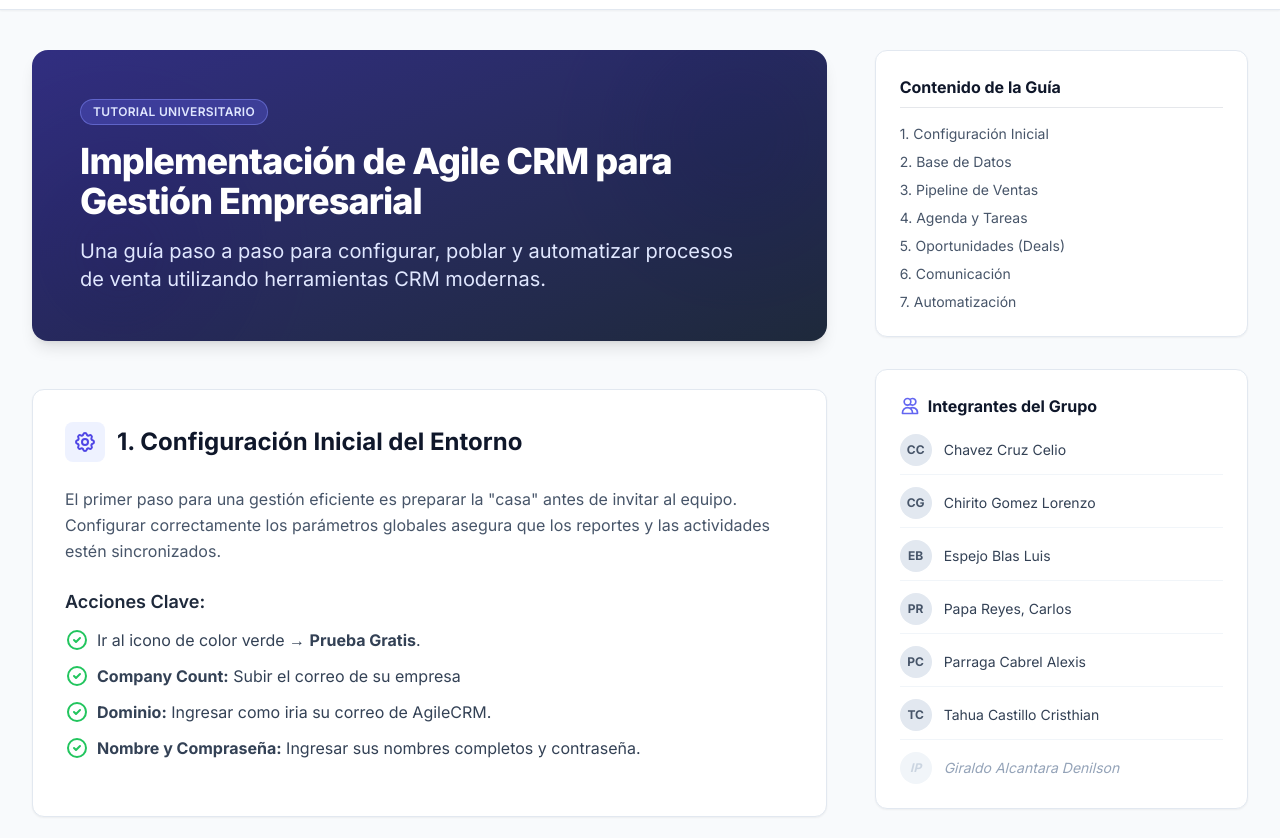
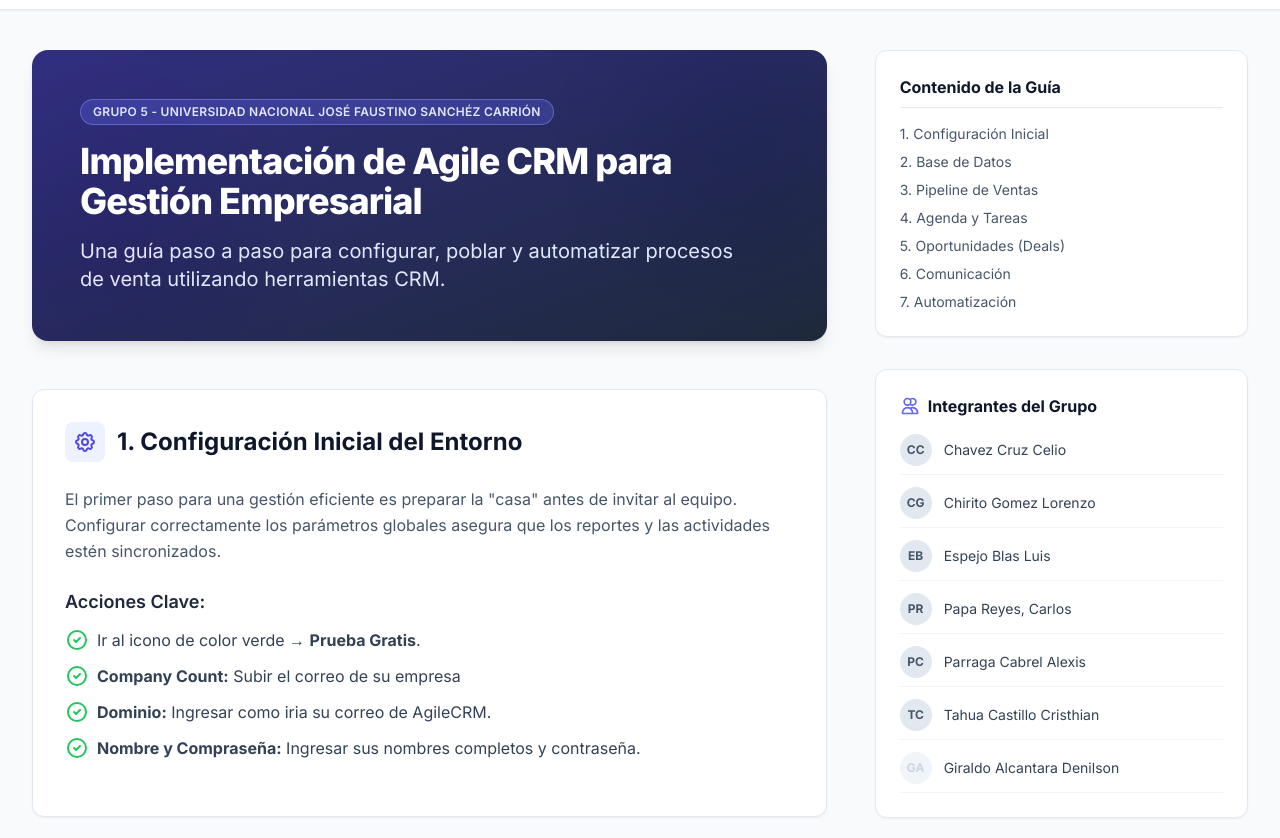
Before and after one commit to Andrestcc/grupo5_agilecrm, a plain HTML site: page index.html in a window 1280 px wide. Shown: the part 55-893 px from the top of the page. Drawn offline with nearby package versions, Linux system fonts and the light colour scheme.

Commit message:
Update index.html

```diff
--- a/index.html
+++ b/index.html
@@ -3,7 +3,7 @@
 <head>
     <meta charset="UTF-8">
     <meta name="viewport" content="width=device-width, initial-scale=1.0">
-    <title>Tutorial Agile CRM | Guía de Implementación</title>
+    <title>Agile CRM | Guía de Implementación</title>
 
     <link rel="preconnect" href="https://fonts.googleapis.com">
     <link rel="preconnect" href="https://fonts.gstatic.com" crossorigin>
@@ -111,13 +111,13 @@
                 <div class="bg-gradient-to-br from-indigo-900 to-slate-800 rounded-2xl p-8 sm:p-12 text-white shadow-lg overflow-hidden relative">
                     <div class="relative z-10">
                         <span class="inline-block py-1 px-3 rounded-full bg-indigo-500/30 border border-indigo-400/50 text-indigo-100 text-xs font-semibold tracking-wide uppercase mb-4">
-                            Tutorial Universitario
+                            Grupo 5 - Universidad Nacional José Faustino Sanchéz Carrión
                         </span>
                         <h1 class="text-3xl sm:text-4xl font-extrabold tracking-tight mb-4 leading-tight">
                             Implementación de Agile CRM para Gestión Empresarial
                         </h1>
                         <p class="text-indigo-100 text-lg sm:text-xl max-w-2xl leading-relaxed">
-                            Una guía paso a paso para configurar, poblar y automatizar procesos de venta utilizando herramientas CRM modernas.
+                            Una guía paso a paso para configurar, poblar y automatizar procesos de venta utilizando herramientas CRM.
                         </p>
                     </div>
                     <div class="absolute top-0 right-0 -mt-10 -mr-10 w-64 h-64 bg-indigo-500 rounded-full mix-blend-multiply filter blur-3xl opacity-20 animate-blob"></div>
@@ -381,8 +381,8 @@
                                 <div class="h-8 w-8 rounded-full bg-slate-200 flex items-center justify-center mr-3 text-xs font-bold text-slate-600">TC</div>
                                 Tahua Castillo Cristhian
                             </li>
-                            <li class="flex items-center text-sm text-slate-400 italic">
-                                <div class="h-8 w-8 rounded-full bg-slate-100 flex items-center justify-center mr-3 text-xs font-bold text-slate-300">IP</div>
+                            <li class="flex items-center text-sm text-slate-700 border-b border-slate-100 pb-2">
+                                <div class="h-8 w-8 rounded-full bg-slate-100 flex items-center justify-center mr-3 text-xs font-bold text-slate-300">GA</div>
                                 Giraldo Alcantara Denilson
                             </li>
                         </ul>
@@ -416,7 +416,7 @@
                 </div>
             </div>
             <div class="border-t border-slate-800 mt-8 pt-8 text-center text-xs text-slate-500">
-                &copy; 2023 Grupo Agile CRM. Todos los derechos reservados.
+                &copy; 2025 Grupo 5 - Agile CRM. Todos los derechos reservados.
             </div>
         </div>
     </footer>
```
